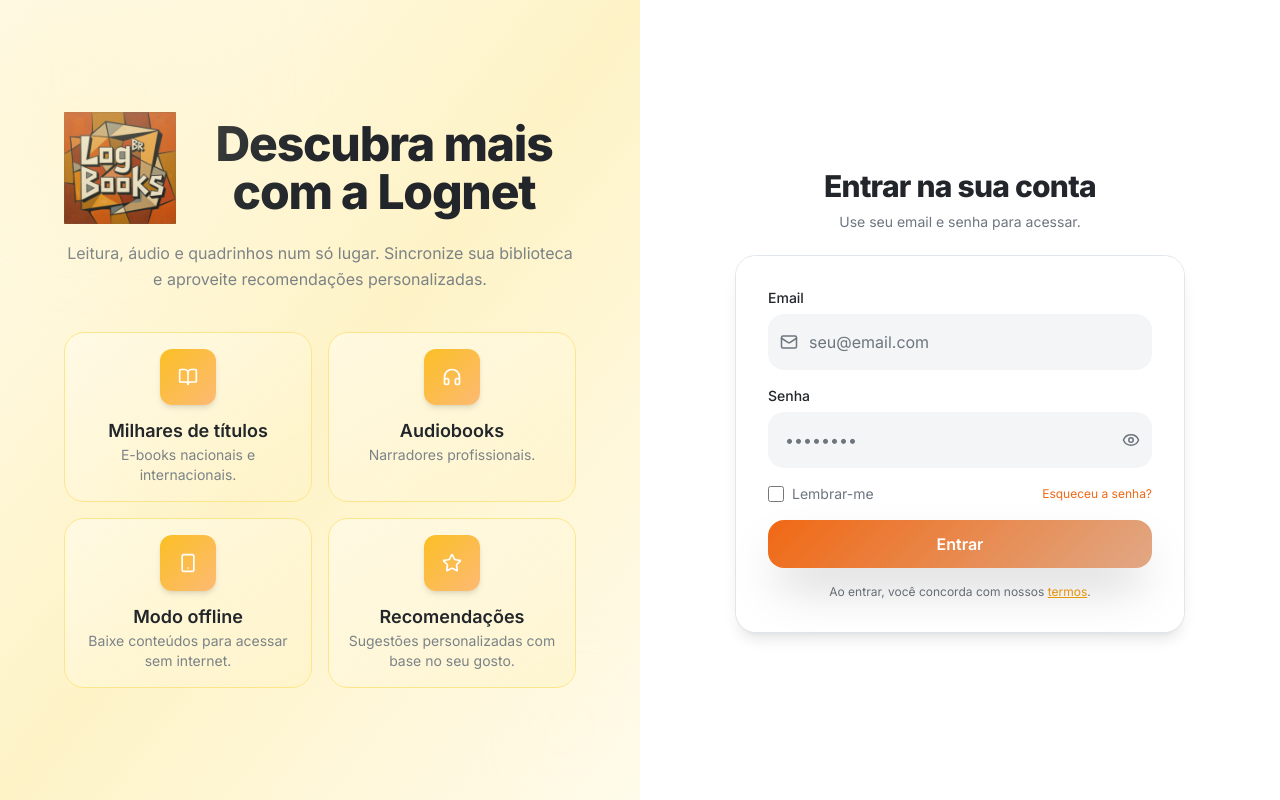
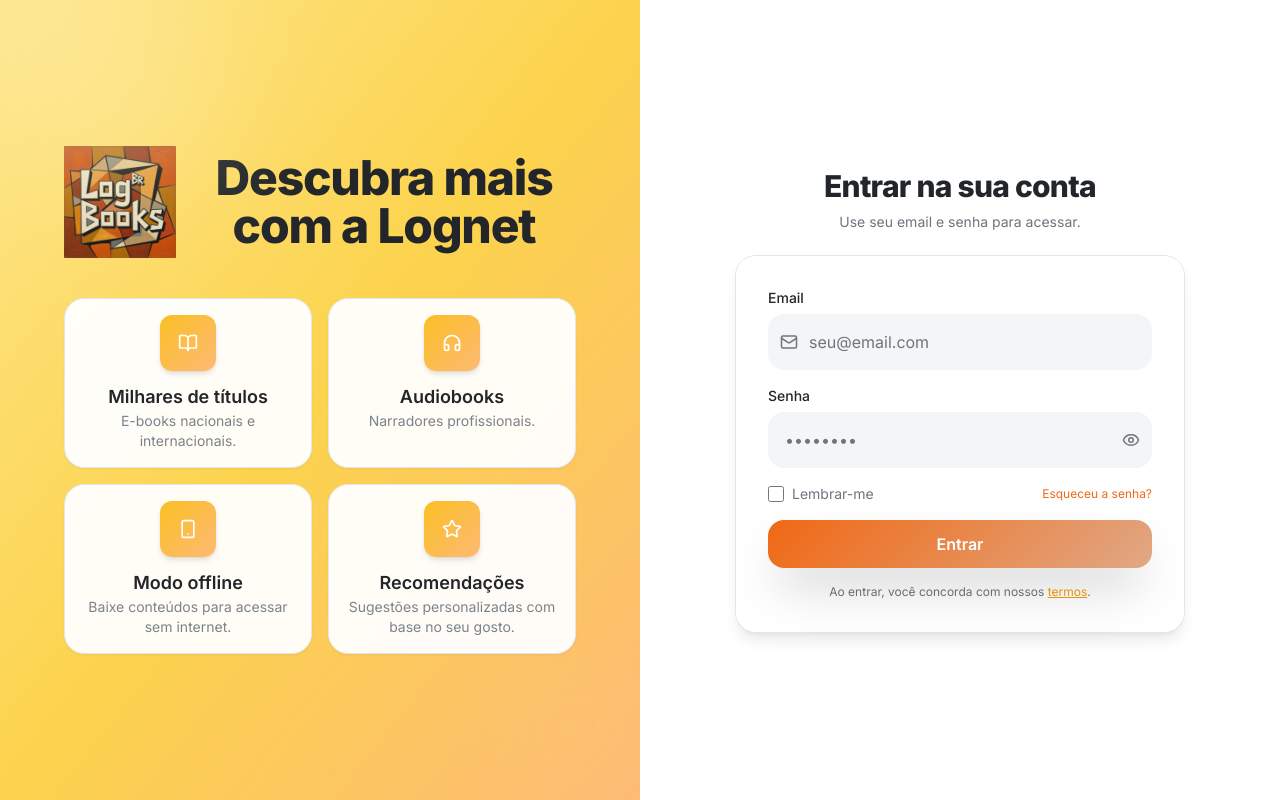
Before and after one commit to CesarAVB/frontend-lognet-books, a React (Vite) app: page /login in a window 1280 px wide. Built offline with nearby package versions, Linux system fonts and the light colour scheme.

Commit message:
style: atualiza o estilo do componente de login

```diff
--- a/src/pages/Login.tsx
+++ b/src/pages/Login.tsx
@@ -26,7 +26,7 @@
   return (
     <div className="min-h-screen grid grid-cols-1 md:grid-cols-2">
       {/* Left - features (visible on md+) */}
-      <aside className="hidden md:flex relative flex-col justify-center p-12 bg-gradient-to-br from-amber-50 via-amber-100 to-amber-50 overflow-hidden">
+      <aside className="hidden md:flex relative flex-col justify-center p-12 bg-gradient-to-br from-amber-200 via-amber-300 to-orange-300 overflow-hidden">
           {/* decorative blobs */}
           <div aria-hidden className="absolute -top-20 -left-12 w-72 h-72 rounded-full bg-gradient-to-tr from-amber-200 via-amber-100 to-transparent blur-3xl opacity-30 pointer-events-none" />
           <div aria-hidden className="absolute -bottom-12 -right-12 w-48 h-48 rounded-full bg-gradient-to-br from-amber-100/30 to-transparent blur-2xl opacity-20 pointer-events-none" />
@@ -36,10 +36,8 @@
             <h2 className="text-4xl md:text-5xl font-extrabold text-foreground leading-tight tracking-tight">Descubra mais com a Lognet</h2>
           </div>
 
-          <p className="text-base text-muted-foreground/90 leading-relaxed mt-2 mx-auto max-w-prose">Leitura, áudio e quadrinhos num só lugar. Sincronize sua biblioteca e aproveite recomendações personalizadas.</p>
-
           <div className="mt-10 grid grid-cols-2 gap-4">
-            <article className="group bg-gradient-to-br from-amber-50/70 to-amber-100/60 border border-amber-200 rounded-2xl p-4 flex flex-col items-center gap-3 transform-gpu transition-all hover:scale-105 hover:shadow-2xl">
+            <article className="group bg-white/95 border border-border rounded-2xl p-4 flex flex-col items-center gap-3 shadow-sm transform-gpu transition-all hover:-translate-y-1 hover:shadow-xl">
               <div className="w-14 h-14 rounded-lg bg-gradient-to-br from-amber-400 to-orange-300 flex items-center justify-center text-white shadow-md transform transition-transform group-hover:-translate-y-1">
                 <BookOpen size={20} />
               </div>
@@ -49,7 +47,7 @@
               </div>
             </article>
 
-            <article className="group bg-gradient-to-br from-amber-50/70 to-amber-100/60 border border-amber-200 rounded-2xl p-4 flex flex-col items-center gap-3 transform-gpu transition-all hover:scale-105 hover:shadow-2xl">
+            <article className="group bg-white/95 border border-border rounded-2xl p-4 flex flex-col items-center gap-3 shadow-sm transform-gpu transition-all hover:-translate-y-1 hover:shadow-xl">
               <div className="w-14 h-14 rounded-lg bg-gradient-to-br from-amber-400 to-orange-300 flex items-center justify-center text-white shadow-md transform transition-transform group-hover:-translate-y-1">
                 <Headphones size={20} />
               </div>
@@ -59,7 +57,7 @@
               </div>
             </article>
 
-            <article className="group bg-gradient-to-br from-amber-50/70 to-amber-100/60 border border-amber-200 rounded-2xl p-4 flex flex-col items-center gap-3 transform-gpu transition-all hover:scale-105 hover:shadow-2xl">
+            <article className="group bg-white/95 border border-border rounded-2xl p-4 flex flex-col items-center gap-3 shadow-sm transform-gpu transition-all hover:-translate-y-1 hover:shadow-xl">
               <div className="w-14 h-14 rounded-lg bg-gradient-to-br from-amber-400 to-orange-300 flex items-center justify-center text-white shadow-md transform transition-transform group-hover:-translate-y-1">
                 <Smartphone size={20} />
               </div>
@@ -69,7 +67,7 @@
               </div>
             </article>
 
-            <article className="group bg-gradient-to-br from-amber-50/70 to-amber-100/60 border border-amber-200 rounded-2xl p-4 flex flex-col items-center gap-3 transform-gpu transition-all hover:scale-105 hover:shadow-2xl">
+            <article className="group bg-white/95 border border-border rounded-2xl p-4 flex flex-col items-center gap-3 shadow-sm transform-gpu transition-all hover:-translate-y-1 hover:shadow-xl">
               <div className="w-14 h-14 rounded-lg bg-gradient-to-br from-amber-400 to-orange-300 flex items-center justify-center text-white shadow-md transform transition-transform group-hover:-translate-y-1">
                 <Star size={20} />
               </div>
```
